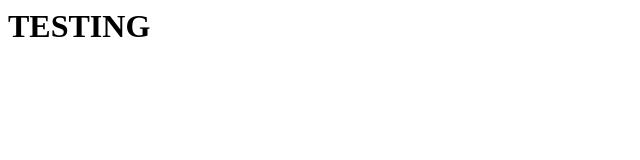
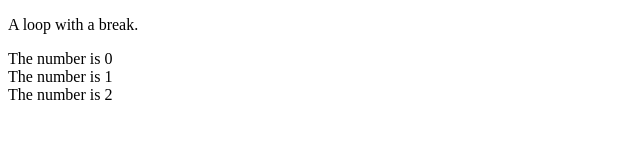
Before and after one commit to PKUGoodSpeed/JS_HTML_CSS, a plain HTML site: page index.html in a window 1280 px wide. Shown: the whole page, without its empty margins (0-640 px from the left). Drawn offline with Linux system fonts and the light colour scheme.

Commit message:
Update index.html

```diff
--- a/index.html
+++ b/index.html
@@ -1,5 +1,20 @@
+<!DOCTYPE html>
 <html>
   <body>
-    <h1> TESTING </h1>
+
+    <p>A loop with a break.</p>
+
+    <p id="demo"></p>
+
+    <script>
+      var text = "";
+      var i;
+      for (i = 0; i < 10; i++) {
+        if (i === 3) { break; }
+         text += "The number is " + i + "<br>";
+      }
+      document.getElementById("demo").innerHTML = text;
+    </script>
+
   </body>
 </html>
```
